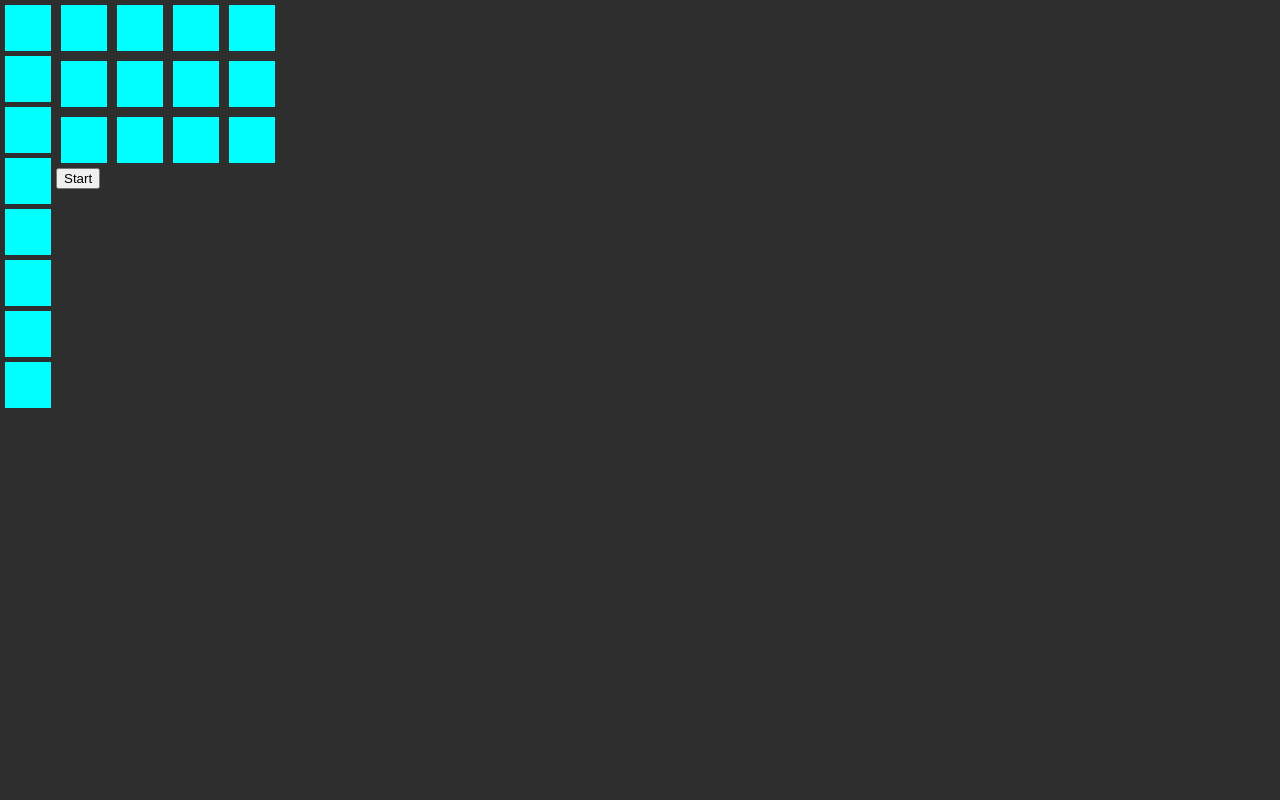
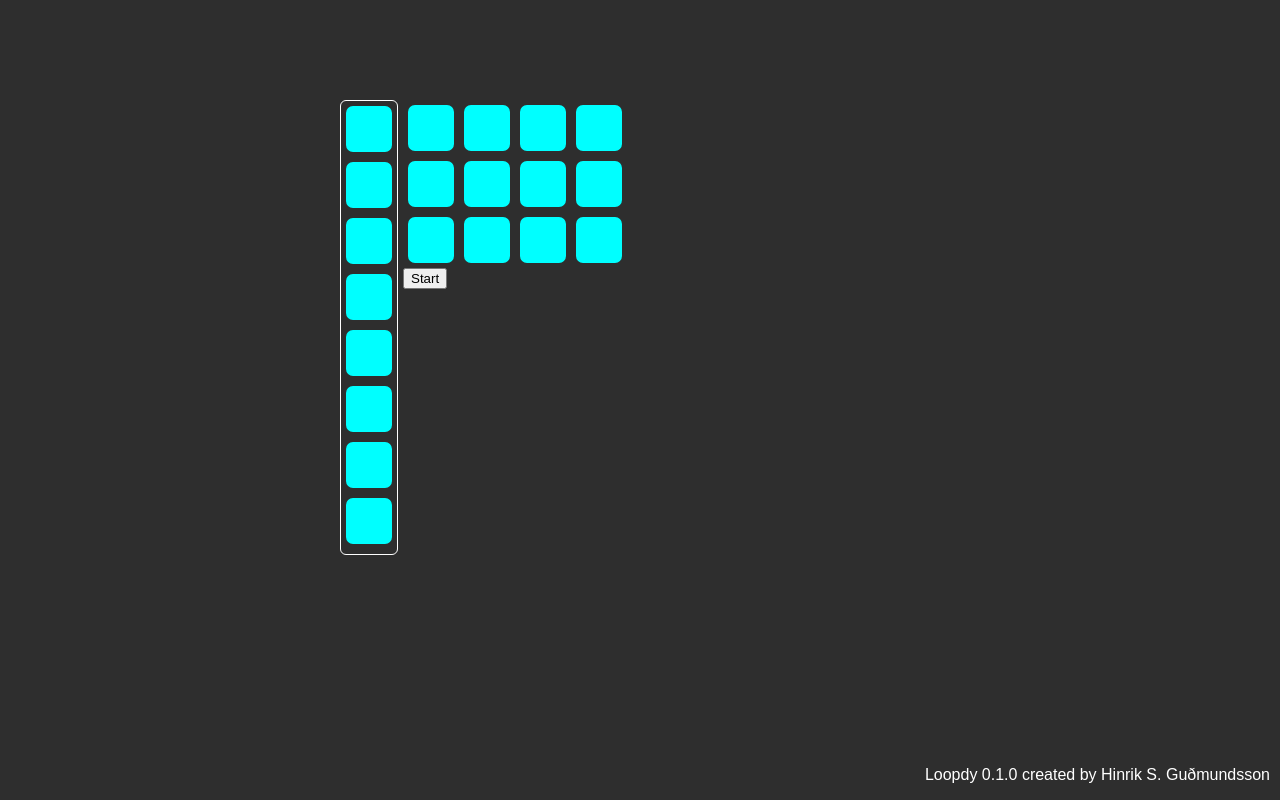
Before and after one commit to hinriksnaer/Loopdy, a React (Create React App) app: page / in a window 1280 px wide. Built offline with nearby package versions, Linux system fonts and the light colour scheme.

Commit message:
UI cleaned up

```diff
--- a/src/App.css
+++ b/src/App.css
@@ -4,12 +4,30 @@ body {
 
 /*Div for playable notes*/
 .NoteBox {
-  margin: auto;
+  border-radius: 7px;
   width: 40px;
   height: 40px;
   margin: 5px;
   border: 3px solid aqua;
   background-color: aqua;
+}
+
+.InfoText {
+  color: white;
+  margin-right: 10px;
+  position:absolute;
+  bottom:0;
+  right:0;
+}
+
+.PlayableBoardContainer {
+  border-radius: 6px;
+  border: 1px solid white;
+  margin-right: 5px;
+}
+
+.PlayableBoardContainer .NoteBox {
+  margin-bottom: 10px;
 }
 
 .PlayableNoteBoxActive {
@@ -28,3 +46,8 @@ body {
 .NoteRow {
   display: flex;
 }
+
+.SoundboardContainer {
+  width: 600px;
+  margin:100px auto;
+}
--- a/src/App.js
+++ b/src/App.js
@@ -8,9 +8,14 @@ class App extends Component {
 
   render() {
     return (
-      <div className="SoundboardContainer">
-        <PlayableBoard />
-        <LoopBoard />
+      <div>
+        <div className="SoundboardContainer">
+          <PlayableBoard />
+          <LoopBoard row={10} cols={10} />
+        </div>
+        <div className="InfoText">
+          <p>Loopdy 0.1.0 created by Hinrik S. Guðmundsson</p>
+        </div>
       </div>
     );
   }
```
Also changed, not shown: src/LoopBoard.js (+22 -0 lines).
